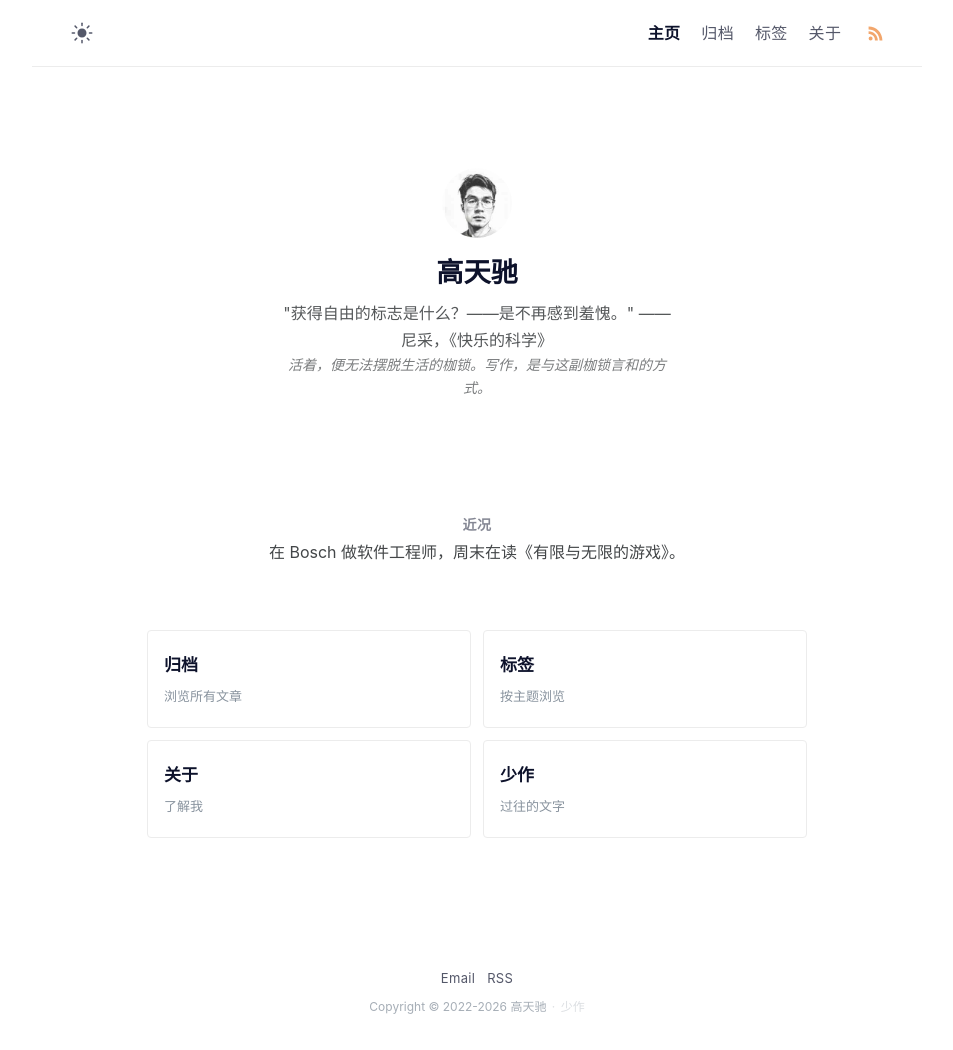
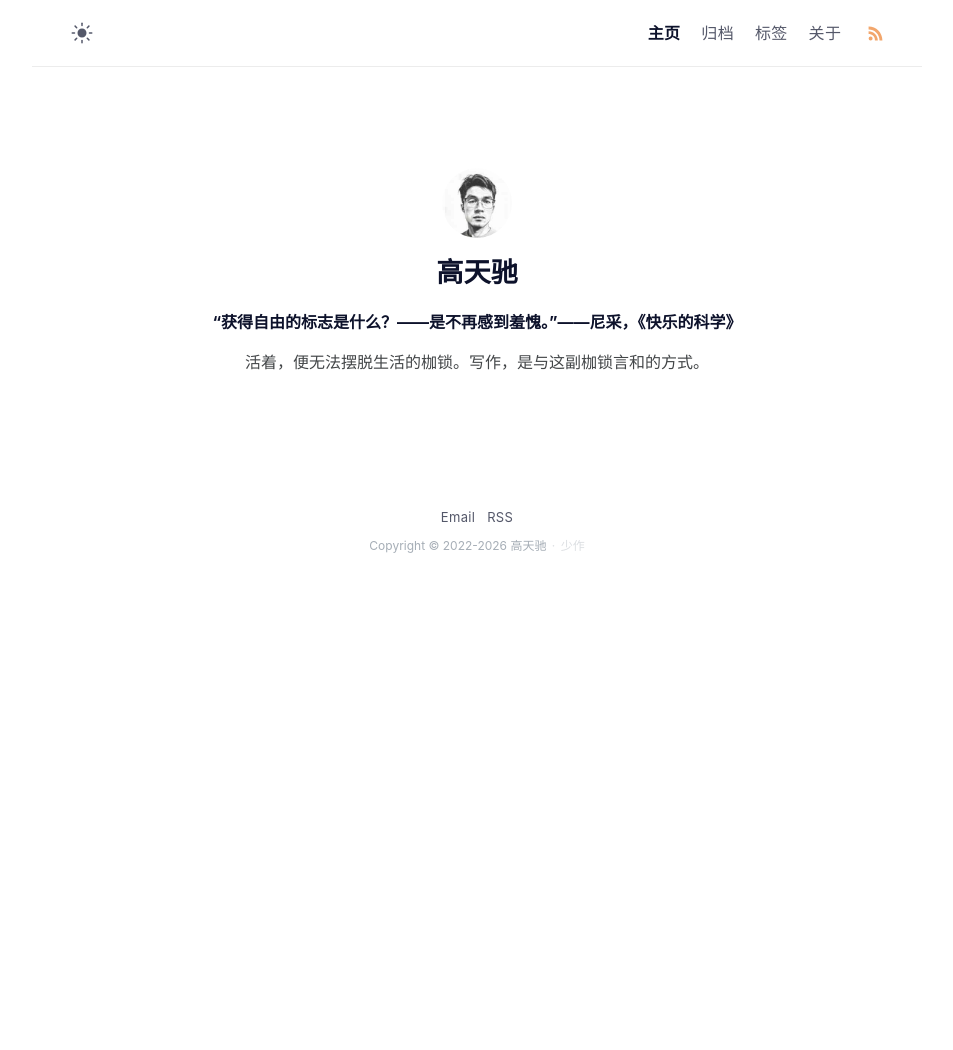
Before and after one commit to gaotianchi/gaotianchi.github.io, a Jekyll site: the page built from index.md, in a window 1280 px wide. Shown: the whole page, without its empty margins (163-1116 px from the left). Built offline with Jekyll 4.4.1, drawn with Linux system fonts in a browser that asks for light colours; after the commit the page ends 900 px from its top, so only the background shows below that.

Commit message:
Revert "redesign homepage layout for empty state"
This reverts commit 928fd472eb3217eac00f083ec00a9ff07187237c.

```diff
--- a/_config.yml
+++ b/_config.yml
@@ -14,9 +14,10 @@
 author:
   name: 高天驰 # author name
   bio: >- # tell to the world
-    "获得自由的标志是什么？——是不再感到羞愧。" ——尼采，《快乐的科学》
-  tagline: >-
-    活着，便无法摆脱生活的枷锁。写作，是与这副枷锁言和的方式。
+    <p class="" data-start="67" data-end="109"><strong data-start="67" data-end="94">&ldquo;获得自由的标志是什么？&mdash;&mdash;是不再感到羞愧。&rdquo;&mdash;&mdash;尼采，《快乐的科学》</strong></p>
+    <p class="" data-start="111" data-end="169">活着，便无法摆脱生活的枷锁。写作，是与这副枷锁言和的方式。</p>
+
+
   location: 中国 # author location
   username: gaotianchi # general username
   github: gaotianchi # github username
@@ -65,9 +66,6 @@
 # Homepage limit posts
 number_of_posts: 5
 
-# Now — 首页近况，无可见文章时展示
-now: 在 Bosch 做软件工程师，周末在读《有限与无限的游戏》。
-
 # Build settings
 # theme: klise
 sass:
--- a/_includes/author.html
+++ b/_includes/author.html
@@ -6,7 +6,4 @@
   />
   <h2 class="author-name">{{ site.author.name }}</h2>
   <p class="author-bio">{{ site.author.bio }}</p>
-  {% if site.author.tagline %}
-  <p class="author-tagline">{{ site.author.tagline }}</p>
-  {% endif %}
 </div>
--- a/_layouts/home.html
+++ b/_layouts/home.html
@@ -5,7 +5,6 @@
 
 {%- assign visible_posts = site.posts | where_exp: "p", "p.visibility != 'hidden'" -%}
 {%- if visible_posts.size > 0 -%}
-
 <h3 class="posts-item-note" aria-label="最近文章">最近文章</h3>
 {%- for post in visible_posts limit: site.number_of_posts -%}
 <article class="post-item">
@@ -15,6 +14,7 @@
   </h4>
 </article>
 {%- endfor -%}
+{%- endif -%}
 
 {%- assign has_visible_tags = false -%}
 {%- for tag in site.tags -%}
@@ -37,33 +37,3 @@
   {%- endfor -%}
 </div>
 {%- endif -%}
-
-{%- else -%}
-
-{%- if site.now -%}
-<div class="home-now">
-  <div class="home-now-label">近况</div>
-  <div class="home-now-content">{{ site.now }}</div>
-</div>
-{%- endif -%}
-
-<div class="home-cards">
-  <a class="home-card" href="/archive/">
-    <div class="home-card-title">归档</div>
-    <div class="home-card-desc">浏览所有文章</div>
-  </a>
-  <a class="home-card" href="/tags/">
-    <div class="home-card-title">标签</div>
-    <div class="home-card-desc">按主题浏览</div>
-  </a>
-  <a class="home-card" href="/about/">
-    <div class="home-card-title">关于</div>
-    <div class="home-card-desc">了解我</div>
-  </a>
-  <a class="home-card" href="/legacy/">
-    <div class="home-card-title">少作</div>
-    <div class="home-card-desc">过往的文字</div>
-  </a>
-</div>
-
-{%- endif -%}
--- a/_sass/klise/_dark.scss
+++ b/_sass/klise/_dark.scss
@@ -153,40 +153,6 @@
     }
   }
 
-  // Author
-  .author {
-    .author-tagline {
-      color: $dark-gray;
-    }
-  }
-
-  // Home now
-  .home-now {
-    .home-now-label {
-      color: $dark-white;
-    }
-    .home-now-content {
-      color: $dark-text-base-color;
-    }
-  }
-
-  // Home cards
-  .home-card {
-    border-color: $dark-light;
-
-    &:hover {
-      border-color: $dark-smoke;
-    }
-
-    .home-card-title {
-      color: $dark-white;
-    }
-
-    .home-card-desc {
-      color: $dark-gray;
-    }
-  }
-
   // Post Item
   .post-item {
     &:not(:first-child) {
--- a/_sass/klise/_layout.scss
+++ b/_sass/klise/_layout.scss
@@ -213,15 +213,6 @@
     max-width: 393px;
     line-height: 1.688;
   }
-
-  .author-tagline {
-    margin: 0 auto;
-    opacity: 0.7;
-    max-width: 393px;
-    line-height: 1.6;
-    font-size: $small-font-size;
-    font-style: italic;
-  }
 }
 
 // Content
@@ -230,69 +221,6 @@
   font-weight: 700;
   margin-bottom: 5px;
   color: $black;
-}
-
-// Now section
-.home-now {
-  text-align: center;
-  margin-bottom: 4rem;
-  line-height: 1.6;
-
-  .home-now-label {
-    font-size: $small-font-size;
-    font-weight: $bold-weight;
-    color: $black;
-    opacity: 0.5;
-    letter-spacing: 0.5px;
-    margin-bottom: 4px;
-  }
-
-  .home-now-content {
-    font-size: $base-font-size;
-    color: $text-base-color;
-    max-width: 440px;
-    margin: 0 auto;
-  }
-}
-
-// Entry cards
-.home-cards {
-  display: grid;
-  grid-template-columns: repeat(2, 1fr);
-  gap: 12px;
-  margin-top: 2rem;
-
-  @include media-query($on-mobile) {
-    grid-template-columns: 1fr;
-  }
-}
-
-.home-card {
-  display: block;
-  padding: 1.2rem 1rem;
-  border: 1px solid $light;
-  border-radius: 4px;
-  text-decoration: none;
-  transition: border-color 0.15s, box-shadow 0.15s;
-
-  &:hover {
-    border-color: $smoke;
-    box-shadow: 0 1px 6px rgba(0,0,0,0.06);
-    color: inherit;
-  }
-
-  .home-card-title {
-    font-size: $base-font-size + 1;
-    font-weight: $bold-weight;
-    color: $black;
-    margin-bottom: 2px;
-  }
-
-  .home-card-desc {
-    font-size: $small-font-size - 1;
-    color: $gray;
-    opacity: 0.8;
-  }
 }
 
 // List of posts
```
